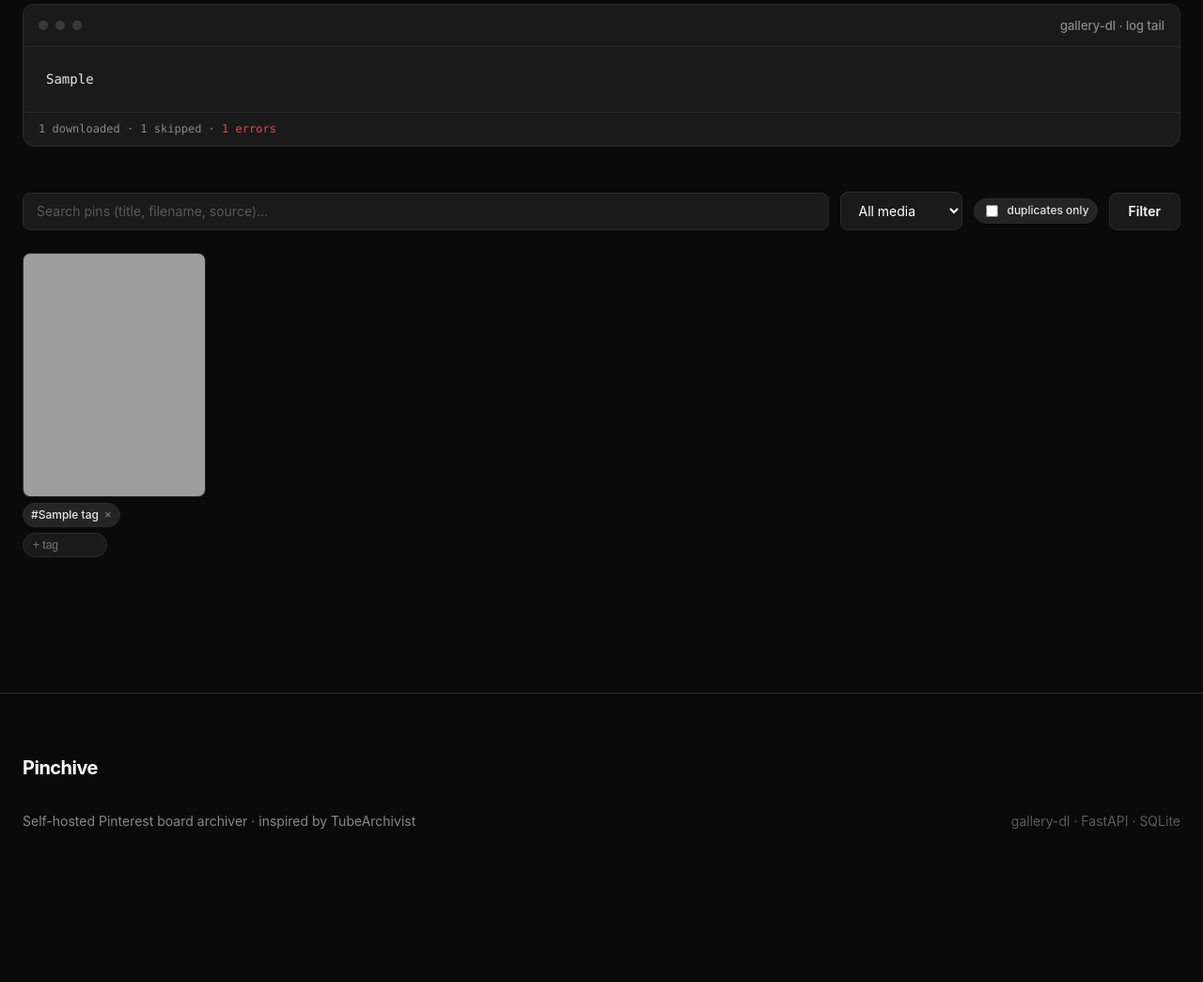
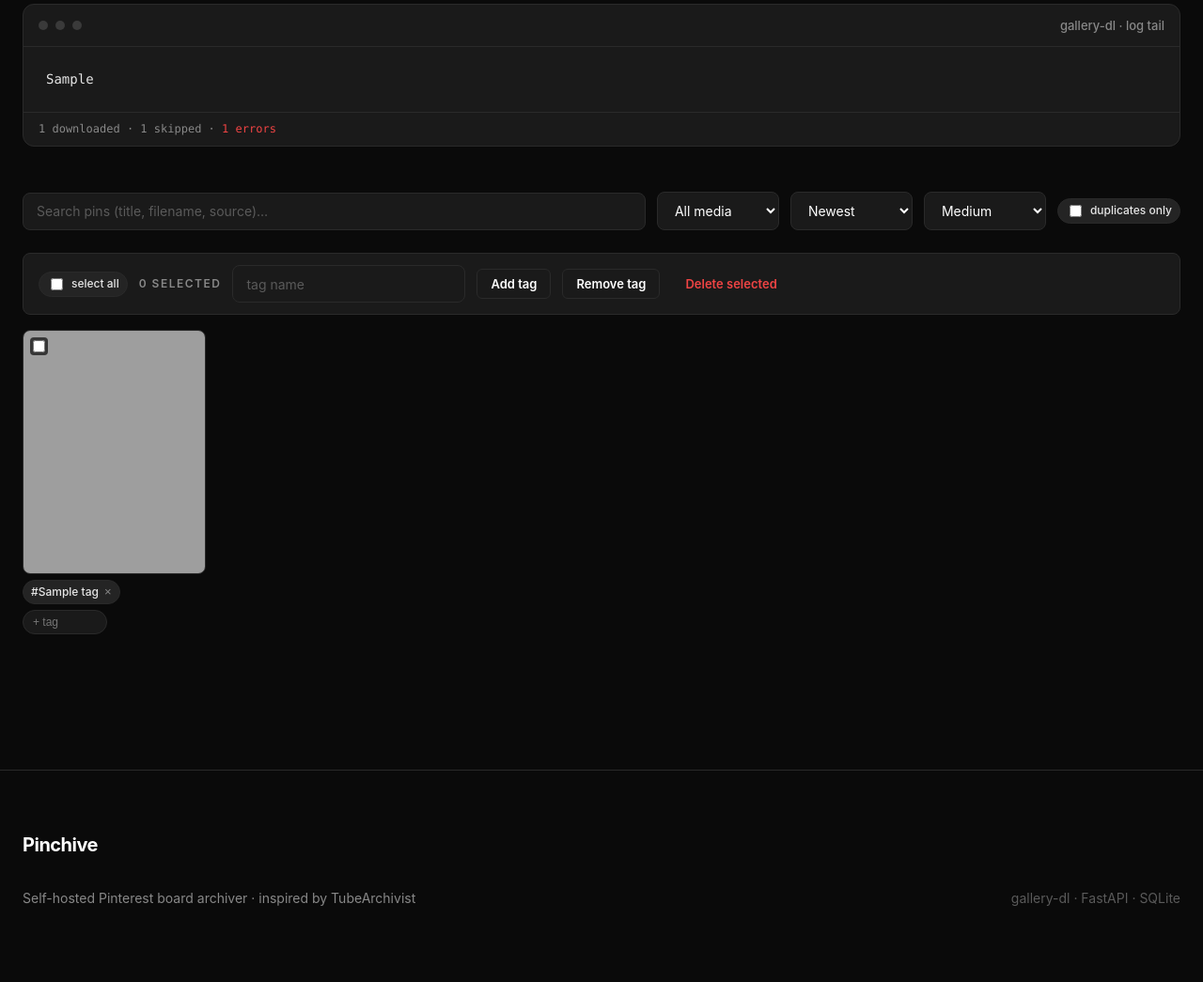
Before and after one commit to aroxu/pinchive, a FastAPI app: page /boards/1 in a window 1280 px wide. Shown: the part 268-1313 px from the top of the page at 94% size. Before the commit the page ends 1150 px from the top, so only its background shows below. Run offline with FastAPI, Linux system fonts and the light colour scheme; tables that the repository leaves empty hold one stand-in row (values such as "Sample post"); some libraries are stand-ins or nearby versions; some web fonts are replaced; grey boxes are pictures that could not be loaded.

Commit message:
feat: pin sort/view options + bulk tag & delete
Board detail:
- sort pins by newest / oldest / largest / smallest (pixel area) / name
- thumbnail size toggle: small / medium / large (pin-grid.view-*)
- bulk bar: select pins (per-pin checkbox + select-all) then add a tag, remove a
  tag, or delete the selection. Checkboxes live outside the per-pin tag forms to
  avoid nested forms; a small script injects the chosen ids into the bulk form
  on submit. POST /pins/bulk-tag handles add|remove|delete.
- sort/view carried through pagination via base_qs.

Refactor: extracted _reconcile_board_counts (shared by duplicate-resolve and
bulk-delete) to keep board counters honest after pin removal.

Verified: 64 pytest green (sort ordering, view class, bulk add/remove/delete,
empty-selection no-op) + live browser (select-all -> 6 selected, Add tag ->
redirect, all 6 pins tagged; sort=big ordering correct; view-l grid class).

Co-Authored-By: Claude Opus 4.8 <noreply@anthropic.com>

```diff
--- a/app/main.py
+++ b/app/main.py
@@ -170,6 +170,18 @@ def index(
     )
 
 
+# Pin sort options -> ORDER BY clauses. `_area` orders by pixel resolution.
+_area = Pin.width * Pin.height
+PIN_SORTS = {
+    "new": [Pin.id.desc()],
+    "old": [Pin.id.asc()],
+    "big": [_area.desc(), Pin.id.desc()],
+    "small": [_area.asc(), Pin.id.asc()],
+    "name": [Pin.filename.asc(), Pin.id.asc()],
+}
+PIN_VIEWS = {"s", "m", "l"}
+
+
 @app.get("/boards/{board_id}", response_class=HTMLResponse)
 def board_detail(
     request: Request,
@@ -177,6 +189,8 @@ def board_detail(
     q: str = Query(default=""),
     type: str = Query(default=""),       # image | video
     dupes: str = Query(default=""),      # "1" -> only pins that have duplicates
+    sort: str = Query(default="new"),
+    view: str = Query(default="m"),      # s | m | l  (thumbnail size)
     page: int = Query(default=1),
     session: Session = Depends(get_session),
 ):
@@ -203,7 +217,9 @@ def board_detail(
         dup_ids = _duplicate_pin_ids(session) or {-1}
         stmt = stmt.where(Pin.id.in_(dup_ids))
 
-    stmt = stmt.order_by(Pin.id)
+    sort = sort if sort in PIN_SORTS else "new"
+    view = view if view in PIN_VIEWS else "m"
+    stmt = stmt.order_by(*PIN_SORTS[sort])
     pins, page, pages, total = _paginate(session, stmt, page, settings.per_page_pins)
 
     all_tags = session.exec(select(Tag).order_by(Tag.name)).all()
@@ -217,10 +233,12 @@ def board_detail(
             "q": q,
             "active_type": type,
             "dupes": dupes == "1",
+            "active_sort": sort,
+            "active_view": view,
             "page": page,
             "pages": pages,
             "total": total,
-            "base_qs": _base_qs(q=q, type=type, dupes=dupes),
+            "base_qs": _base_qs(q=q, type=type, dupes=dupes, sort=sort, view=view),
         },
     )
 
@@ -496,6 +514,50 @@ async def untag_pin(
     return _redirect_back(request, f"/boards/{pin.board_id}" if pin else "/")
 
 
+@app.post("/pins/bulk-tag")
+async def bulk_tag_pins(
+    request: Request,
+    pin_ids: list[int] = Form(default=[]),
+    name: str = Form(default=""),
+    action: str = Form(default="add"),   # add | remove | delete
+    session: Session = Depends(get_session),
+):
+    """Apply/remove a tag on many pins at once, or bulk-delete them."""
+    if not pin_ids:
+        return _redirect_back(request, "/")
+
+    if action == "delete":
+        affected: set[int] = set()
+        for pid in pin_ids:
+            pin = session.get(Pin, pid)
+            if pin is None:
+                continue
+            affected.add(pin.board_id)
+            _delete_pin_files(pin)
+            session.delete(pin)
+        session.commit()
+        for bid in affected:
+            _reconcile_board_counts(session, bid)
+        session.commit()
+        return _redirect_back(request, "/")
+
+    tag = _get_or_create_tag(session, name)
+    if tag is None:
+        return _redirect_back(request, "/")
+    for pid in pin_ids:
+        pin = session.get(Pin, pid)
+        if pin is None:
+            continue
+        if action == "remove":
+            if tag in pin.tags:
+                pin.tags.remove(tag)
+        elif tag not in pin.tags:
+            pin.tags.append(tag)
+        session.add(pin)
+    session.commit()
+    return _redirect_back(request, "/")
+
+
 # --------------------------------------------------------------------------- #
 # duplicates
 # --------------------------------------------------------------------------- #
@@ -570,17 +632,8 @@ async def resolve_duplicates(
         _delete_pin_files(pin)
         session.delete(pin)
     session.commit()
-    # Keep board counters honest with what's actually left on disk.
     for bid in affected:
-        board = session.get(Board, bid)
-        if board is None:
-            continue
-        remaining = len(
-            session.exec(select(Pin).where(Pin.board_id == bid)).all()
-        )
-        board.pin_count = remaining
-        board.downloaded_count = min(board.downloaded_count, remaining)
-        session.add(board)
+        _reconcile_board_counts(session, bid)
     session.commit()
     return RedirectResponse("/duplicates", status_code=303)
 
@@ -595,6 +648,17 @@ def healthz(request: Request):
 # --------------------------------------------------------------------------- #
 def _any_active(boards: list[Board]) -> bool:
     return any(b.status in ACTIVE_STATUSES for b in boards)
+
+
+def _reconcile_board_counts(session: Session, board_id: int) -> None:
+    """After deleting pins, keep the board's counters honest with disk."""
+    board = session.get(Board, board_id)
+    if board is None:
+        return
+    remaining = len(session.exec(select(Pin).where(Pin.board_id == board_id)).all())
+    board.pin_count = remaining
+    board.downloaded_count = min(board.downloaded_count, remaining)
+    session.add(board)
 
 
 def _rmtree_safe(path: Path) -> None:
--- a/static/css/app.css
+++ b/static/css/app.css
@@ -318,6 +318,24 @@ label.field .lbl {
 .count-item .k { font-size: 12px; color: var(--muted); text-transform: uppercase; letter-spacing: 1px; }
 
 .pin-grid { display: grid; gap: var(--s-sm); grid-template-columns: repeat(auto-fill, minmax(180px, 1fr)); }
+.pin-grid.view-s { grid-template-columns: repeat(auto-fill, minmax(120px, 1fr)); }
+.pin-grid.view-m { grid-template-columns: repeat(auto-fill, minmax(180px, 1fr)); }
+.pin-grid.view-l { grid-template-columns: repeat(auto-fill, minmax(260px, 1fr)); }
+.pin-cell { position: relative; }
+.pin-check {
+  position: absolute; top: 8px; left: 8px; z-index: 2;
+  background: rgba(10,10,10,.7); border-radius: var(--r-xs);
+  padding: 3px; display: inline-flex; cursor: pointer;
+}
+.pin-check input { accent-color: var(--primary); cursor: pointer; margin: 0; }
+
+/* ---- bulk action bar -------------------------------------------------- */
+.bulk-bar {
+  display: flex; align-items: center; gap: var(--s-sm); flex-wrap: wrap;
+  background: var(--surface-card); border: 1px solid var(--hairline);
+  border-radius: var(--r-md); padding: var(--s-sm) var(--s-md);
+  margin-bottom: var(--s-md);
+}
 .pin {
   background: var(--surface-card); border: 1px solid var(--hairline);
   border-radius: var(--r-md); overflow: hidden; position: relative;
--- a/templates/board_detail.html
+++ b/templates/board_detail.html
@@ -50,12 +50,23 @@
         <option value="image" {{ 'selected' if active_type == 'image' }}>Images</option>
         <option value="video" {{ 'selected' if active_type == 'video' }}>Videos</option>
       </select>
+      <select class="input" name="sort" onchange="this.form.submit()" title="Sort">
+        <option value="new"   {{ 'selected' if active_sort == 'new' }}>Newest</option>
+        <option value="old"   {{ 'selected' if active_sort == 'old' }}>Oldest</option>
+        <option value="big"   {{ 'selected' if active_sort == 'big' }}>Largest</option>
+        <option value="small" {{ 'selected' if active_sort == 'small' }}>Smallest</option>
+        <option value="name"  {{ 'selected' if active_sort == 'name' }}>Name</option>
+      </select>
+      <select class="input" name="view" onchange="this.form.submit()" title="Thumbnail size">
+        <option value="s" {{ 'selected' if active_view == 's' }}>Small</option>
+        <option value="m" {{ 'selected' if active_view == 'm' }}>Medium</option>
+        <option value="l" {{ 'selected' if active_view == 'l' }}>Large</option>
+      </select>
       <label class="tag" style="cursor:pointer">
         <input type="checkbox" name="dupes" value="1" {{ 'checked' if dupes }}
                onchange="this.form.submit()"> duplicates only
       </label>
-      <button class="btn btn-secondary" type="submit">Filter</button>
-      {% if q or active_type or dupes %}
+      {% if q or active_type or dupes or active_sort != 'new' or active_view != 'm' %}
       <a class="btn btn-ghost" href="/boards/{{ board.id }}">Clear</a>
       {% endif %}
     </form>
@@ -72,9 +83,29 @@
         </p>
       </div>
     {% else %}
-      <div class="pin-grid">
+      <!-- Bulk actions. Checkboxes live outside this form (avoids nested forms
+           with the per-pin tag forms); JS injects the selected ids on submit. -->
+      <form method="post" action="/pins/bulk-tag" id="bulk-form" class="bulk-bar"
+            onsubmit="return pinchiveBulkSubmit(event)">
+        <label class="tag" style="cursor:pointer">
+          <input type="checkbox" id="select-all"> select all
+        </label>
+        <span class="caption-uc" id="sel-count" style="color:var(--muted)">0 selected</span>
+        <input class="input" name="name" placeholder="tag name" maxlength="30"
+               style="width:auto" aria-label="bulk tag name">
+        <button class="btn btn-secondary btn-sm" name="action" value="add">Add tag</button>
+        <button class="btn btn-secondary btn-sm" name="action" value="remove">Remove tag</button>
+        <button class="btn btn-danger btn-sm" name="action" value="delete"
+                data-confirm="Delete the selected pins from disk?">Delete selected</button>
+      </form>
+
+      <div class="pin-grid view-{{ active_view }}">
         {% for pin in pins %}
         <div class="pin-cell">
+          <label class="pin-check">
+            <input type="checkbox" class="pin-select" value="{{ pin.id }}"
+                   aria-label="select pin">
+          </label>
           <div class="pin">
             {% if pin.media_type == "video" %}
               <video src="/media/{{ pin.rel_path }}" controls preload="none"></video>
@@ -103,6 +134,43 @@
       </div>
 
       {% include "partials/pagination.html" %}
+
+      <script>
+        (function () {
+          var boxes = function () {
+            return Array.prototype.slice.call(document.querySelectorAll('.pin-select'));
+          };
+          var count = document.getElementById('sel-count');
+          var all = document.getElementById('select-all');
+          function refresh() {
+            var n = boxes().filter(function (b) { return b.checked; }).length;
+            if (count) count.textContent = n + ' selected';
+          }
+          if (all) all.addEventListener('change', function () {
+            boxes().forEach(function (b) { b.checked = all.checked; });
+            refresh();
+          });
+          document.addEventListener('change', function (e) {
+            if (e.target && e.target.classList.contains('pin-select')) refresh();
+          });
+          window.pinchiveBulkSubmit = function (e) {
+            var btn = e.submitter;
+            var action = btn ? btn.value : 'add';
+            var selected = boxes().filter(function (b) { return b.checked; });
+            if (!selected.length) { alert('Select some pins first.'); return false; }
+            if (btn && btn.dataset.confirm && !confirm(btn.dataset.confirm)) return false;
+            var form = document.getElementById('bulk-form');
+            form.querySelectorAll('input[name="pin_ids"]').forEach(function (n) { n.remove(); });
+            selected.forEach(function (b) {
+              var h = document.createElement('input');
+              h.type = 'hidden'; h.name = 'pin_ids'; h.value = b.value;
+              form.appendChild(h);
+            });
+            return true;
+          };
+          refresh();
+        })();
+      </script>
     {% endif %}
   </div>
 </section>
```
Also changed, not shown: tests/test_api.py (+69 -0 lines), README.md.
